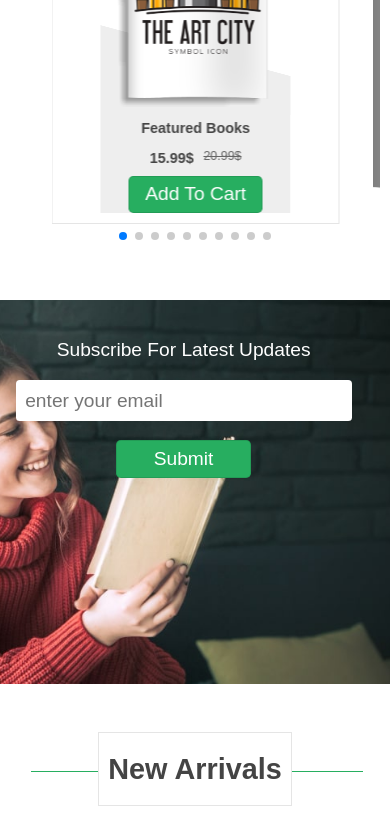
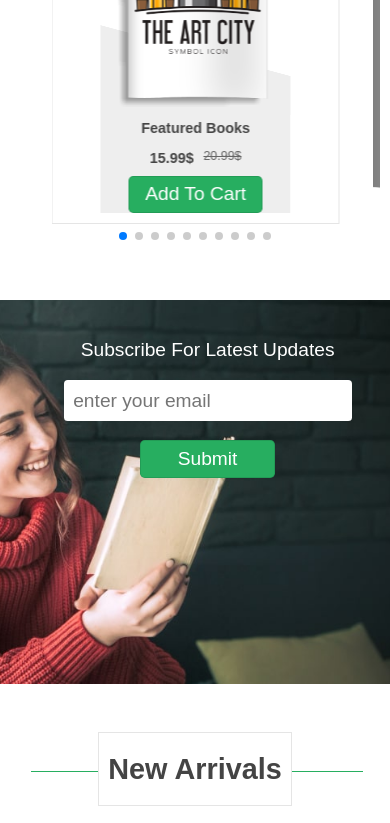
Before and after one commit to essam-sha3ban/book-store, a plain HTML site: page index.html in a window 390 px wide. Shown: the part 1516-2339 px from the top of the page. Drawn offline with nearby package versions, Linux system fonts and the light colour scheme.

Commit message:
Update style.css

```diff
--- a/style.css
+++ b/style.css
@@ -961,4 +961,6 @@ hr{
         font-size: 2rem;
         padding:  1rem 0 ;
     }
+    .Subscribe form input[type="email"]{
+        width:30rem
 }
```
